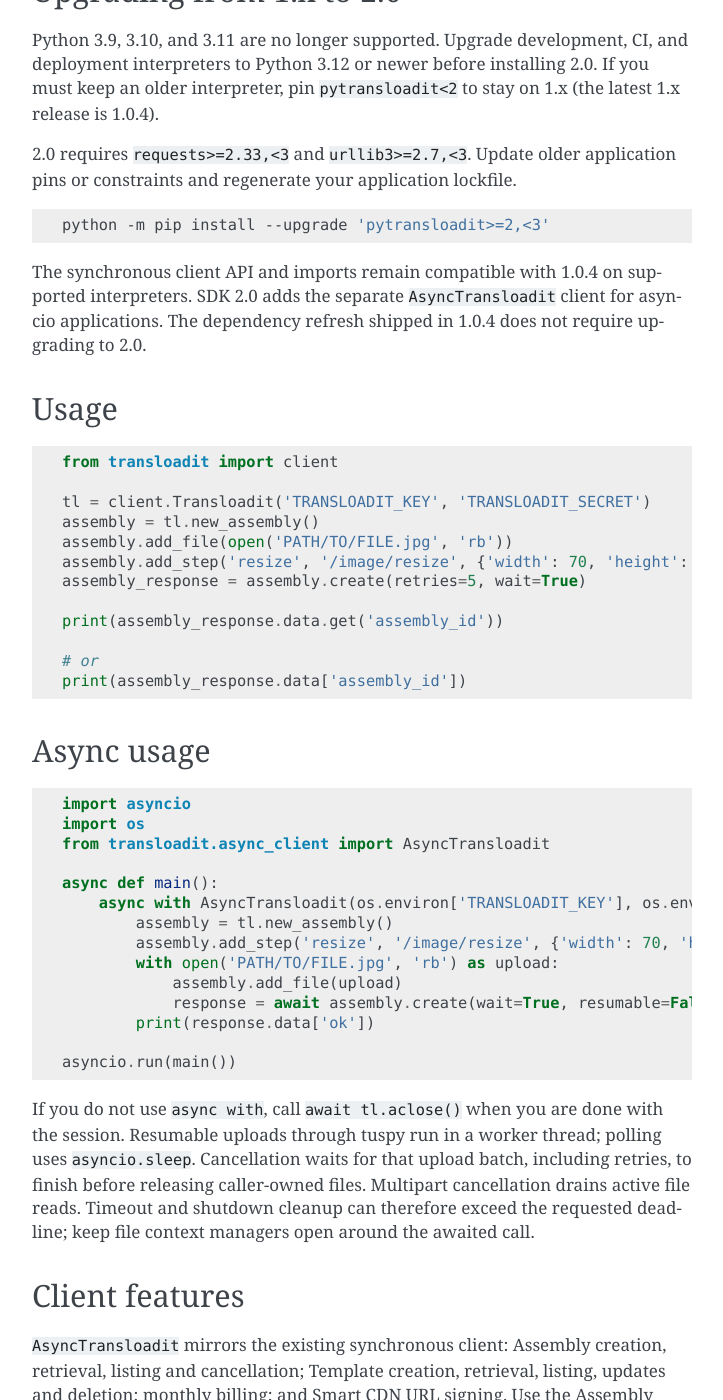
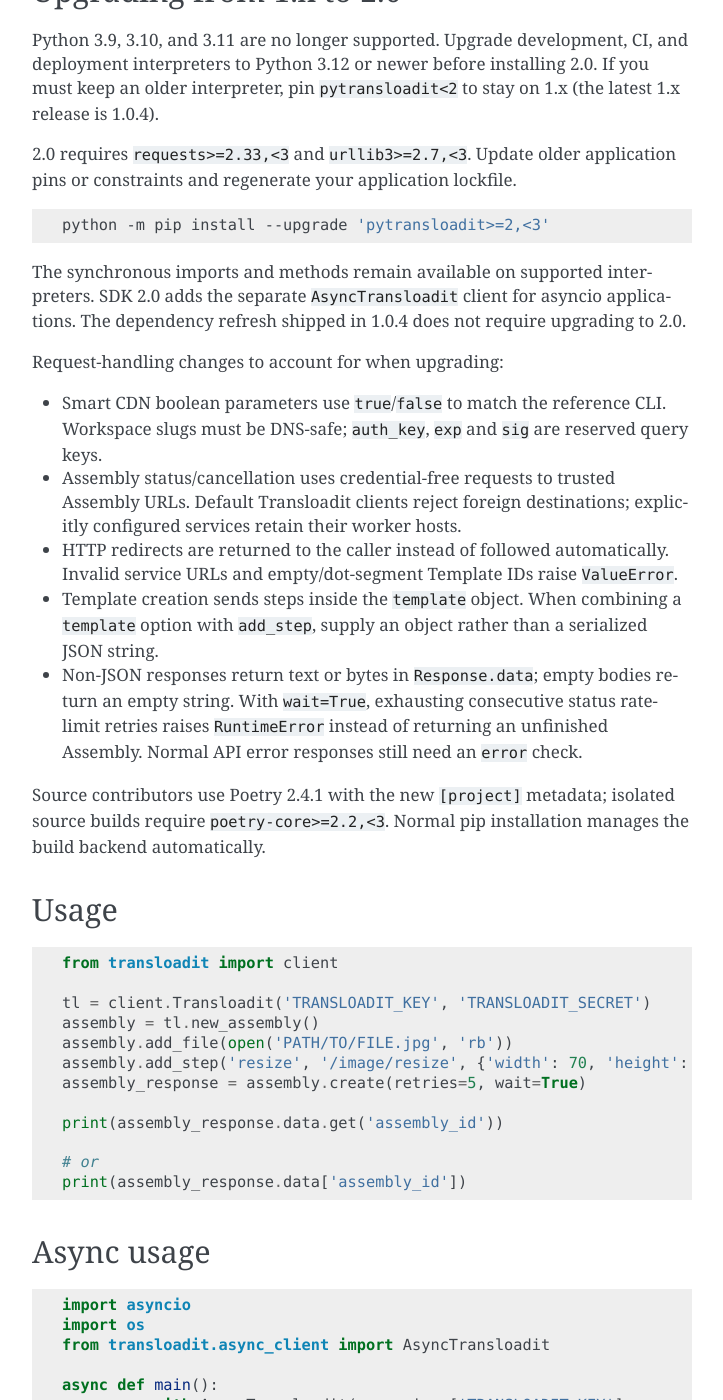
Before and after one commit to transloadit/python-sdk, a Sphinx documentation site: the page built from docs/source/index.rst, in a window 1280 px wide and 1400 px high, scrolled down 1129 px. Shown: the whole window, without its empty margins (388-1111 px from the left). Built offline with Sphinx 7.4.7, drawn with Linux system fonts in a browser that asks for light colours; some of the changed text lies outside the part shown.

Commit message:
Align async responses and clarify Python 2.0 upgrades

```diff
--- a/docs/source/index.rst
+++ b/docs/source/index.rst
@@ -63,10 +63,22 @@
 
     python -m pip install --upgrade 'pytransloadit>=2,<3'
 
-The synchronous client API and imports remain compatible with 1.0.4 on supported
-interpreters. SDK 2.0 adds the separate ``AsyncTransloadit`` client for asyncio
+The synchronous imports and methods remain available on supported interpreters.
+SDK 2.0 adds the separate ``AsyncTransloadit`` client for asyncio
 applications. The dependency refresh shipped in 1.0.4 does not require upgrading
 to 2.0.
+
+Request-handling changes to account for when upgrading:
+
+- Smart CDN boolean parameters use ``true``/``false`` to match the reference CLI. Workspace slugs must be DNS-safe; ``auth_key``, ``exp`` and ``sig`` are reserved query keys.
+- Assembly status/cancellation uses credential-free requests to trusted Assembly URLs. Default Transloadit clients reject foreign destinations; explicitly configured services retain their worker hosts.
+- HTTP redirects are returned to the caller instead of followed automatically. Invalid service URLs and empty/dot-segment Template IDs raise ``ValueError``.
+- Template creation sends steps inside the ``template`` object. When combining a ``template`` option with ``add_step``, supply an object rather than a serialized JSON string.
+- Non-JSON responses return text or bytes in ``Response.data``; empty bodies return an empty string. With ``wait=True``, exhausting consecutive status rate-limit retries raises ``RuntimeError`` instead of returning an unfinished Assembly. Normal API error responses still need an ``error`` check.
+
+Source contributors use Poetry 2.4.1 with the new ``[project]`` metadata; isolated
+source builds require ``poetry-core>=2.2,<3``. Normal pip installation manages the
+build backend automatically.
 
 Usage
 -----
@@ -108,6 +120,11 @@
 
 If you do not use ``async with``, call ``await tl.aclose()`` when you are done with the session.
 Resumable uploads through tuspy run in a worker thread; polling uses ``asyncio.sleep``.
+An injected aiohttp session configures Assembly creation and polling. Resumable
+file transfers use tuspy's separate Requests transport and do not inherit that
+session's explicit proxy or TLS connector settings; configure the Requests
+environment for those transfers.
+
 Cancellation waits for that upload batch, including retries, to finish before
 releasing caller-owned files. Multipart cancellation drains active file reads.
 Timeout and shutdown cleanup can therefore exceed the requested deadline; keep
```
Also changed, not shown: CHANGELOG.md (+1 -1 lines), README.md (+19 -2 lines), 7 other files.
